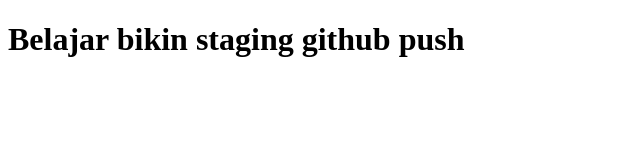
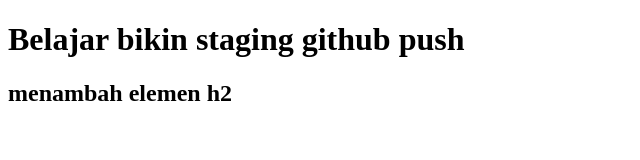
Before and after one commit to ferele/belajar-niomic, a plain HTML site: page header.html in a window 1280 px wide. Shown: the whole page, without its empty margins (0-640 px from the left). Drawn offline with Linux system fonts and the light colour scheme.

Commit message:
menambaj element h2

```diff
--- a/header.html
+++ b/header.html
@@ -6,5 +6,6 @@
   </head>
   <body>
     <h1>Belajar bikin staging github push</h1>
+    <h2>menambah elemen h2</h2>
   </body>
 </html>
```
